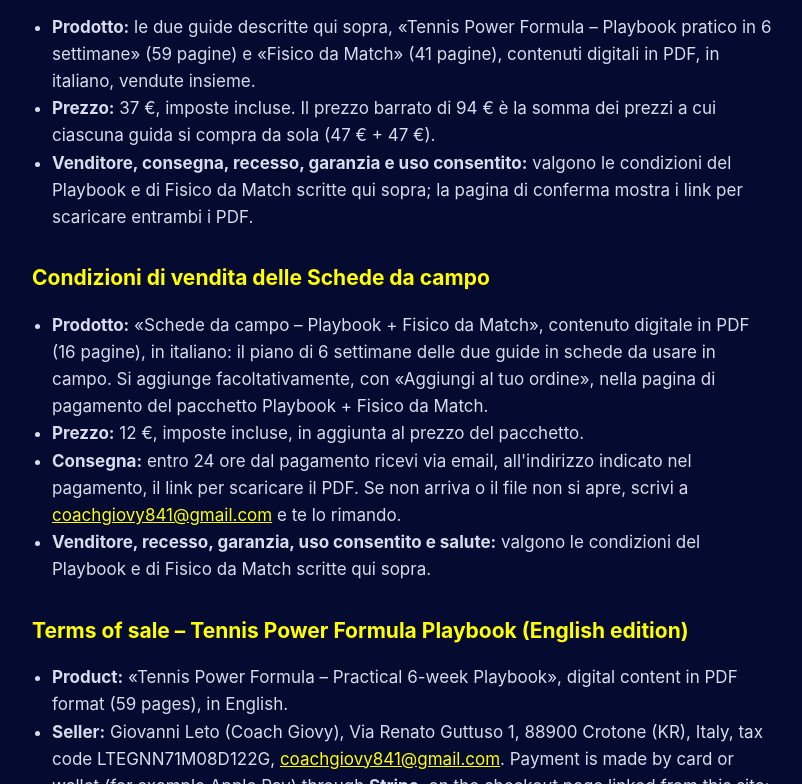
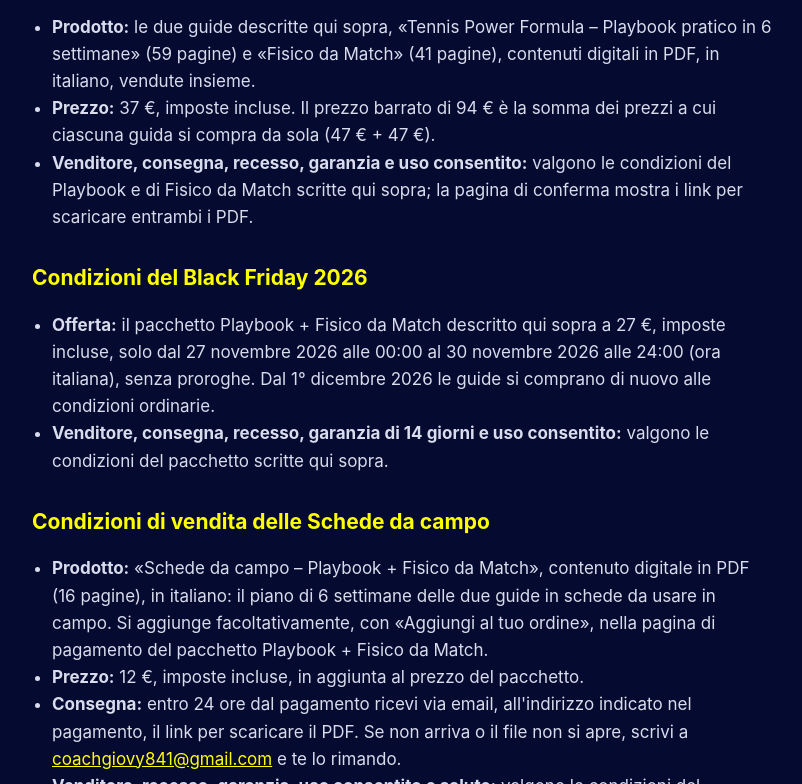
Before and after one commit to coachgiovy841-del/coachgiovy841-del.github.io, a plain HTML site: page termini.html in a window 1280 px wide. Shown: the part 2016-2800 px from the top of the page, without its empty margins (238-1040 px from the left). Drawn offline with Linux system fonts and the light colour scheme.

Commit message:
Condizioni del Black Friday

```diff
--- a/termini.html
+++ b/termini.html
@@ -25,7 +25,7 @@ ul{padding-left:20px}
 <div class="wrap">
 <a class="top" href="index.html"><img src="img/logo.png" alt="">Coach Giovy</a>
 <h1>Termini e condizioni</h1>
-<p class="nota">Ultimo aggiornamento: 6 novembre 2026</p>
+<p class="nota">Ultimo aggiornamento: 15 novembre 2026</p>
 
 <h2>Chi offre il servizio</h2>
 <p>Giovanni Leto (Coach Giovy), maestro di tennis, Via Renato Guttuso 1, 88900 Crotone (KR), codice fiscale LTEGNN71M08D122G. Contatti: <a href="mailto:coachgiovy841@gmail.com">coachgiovy841@gmail.com</a> · WhatsApp <a href="https://wa.me/393517940376">+39 351 794 0376</a>.</p>
@@ -67,6 +67,12 @@ ul{padding-left:20px}
   <li><b>Prodotto:</b> le due guide descritte qui sopra, «Tennis Power Formula – Playbook pratico in 6 settimane» (59 pagine) e «Fisico da Match» (41 pagine), contenuti digitali in PDF, in italiano, vendute insieme.</li>
   <li><b>Prezzo:</b> 37 €, imposte incluse. Il prezzo barrato di 94 € è la somma dei prezzi a cui ciascuna guida si compra da sola (47 € + 47 €).</li>
   <li><b>Venditore, consegna, recesso, garanzia e uso consentito:</b> valgono le condizioni del Playbook e di Fisico da Match scritte qui sopra; la pagina di conferma mostra i link per scaricare entrambi i PDF.</li>
+</ul>
+
+<h2 id="black-friday">Condizioni del Black Friday 2026</h2>
+<ul>
+  <li><b>Offerta:</b> il pacchetto Playbook + Fisico da Match descritto qui sopra a 27 €, imposte incluse, solo dal 27 novembre 2026 alle 00:00 al 30 novembre 2026 alle 24:00 (ora italiana), senza proroghe. Dal 1° dicembre 2026 le guide si comprano di nuovo alle condizioni ordinarie.</li>
+  <li><b>Venditore, consegna, recesso, garanzia di 14 giorni e uso consentito:</b> valgono le condizioni del pacchetto scritte qui sopra.</li>
 </ul>
 
 <h2 id="schede-da-campo">Condizioni di vendita delle Schede da campo</h2>
```
